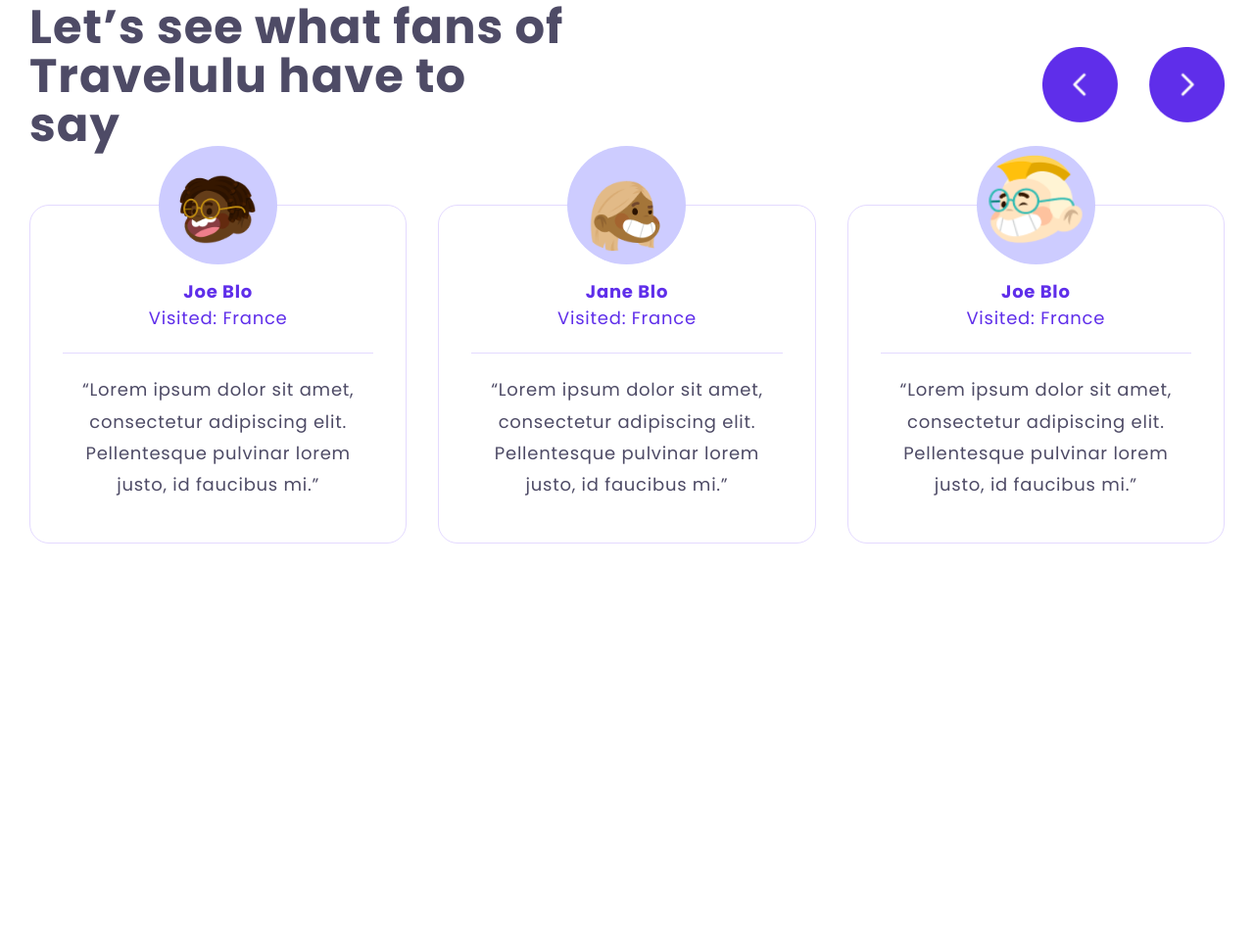
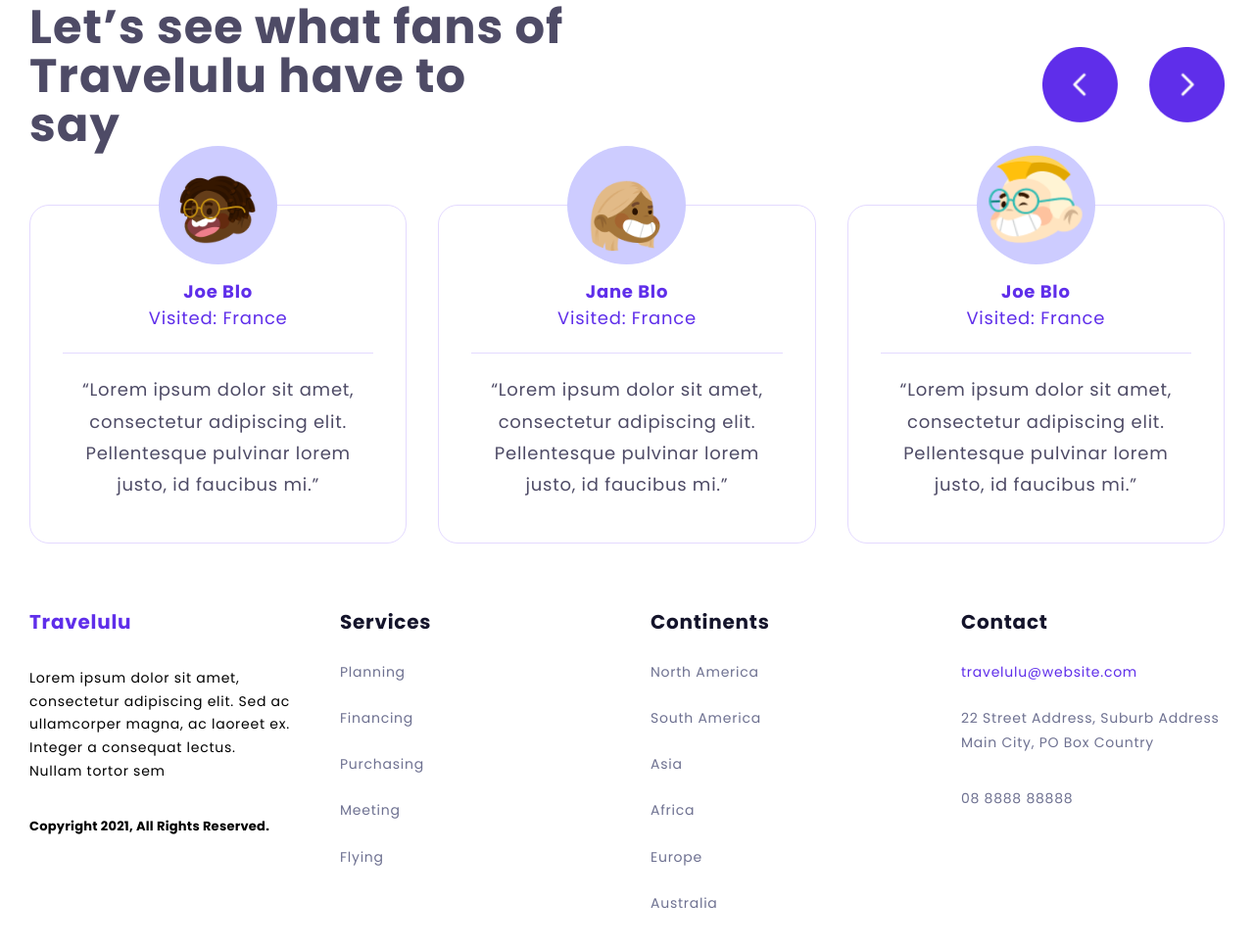
Before and after one commit to tahminajs76/TRAVEL, a plain HTML site: page index.html in a window 1280 px wide. Shown: the part 2600-3567 px from the top of the page at 98% size. Before the commit the page ends 3155 px from the top, so only its background shows below. Drawn offline with Linux system fonts and the light colour scheme; files whose address does not match are found by name.

Commit message:
finished footer

```diff
--- a/css/style.css
+++ b/css/style.css
@@ -450,6 +450,93 @@ button {
   padding-top: 21px;
 }
 
+.footer .blocks {
+  margin: 64px 0;
+  grid-template-columns: repeat(4, 1fr);
+  gap: 48px;
+}
+
+.footer .block .footer__block-title {
+  color: #14142b;
+  font-size: 20px;
+  font-weight: 600;
+  line-height: 1.6;
+  letter-spacing: 0.75px;
+  margin-bottom: 23px;
+}
+
+.footer .travelulu-block .footer__block-title {
+  color: #5f2eea;
+  margin-bottom: 30px;
+}
+
+.footer .travelulu-block .footer__block-texts {
+  color: #000;
+  font-size: 14px;
+  font-style: normal;
+  font-weight: 400;
+  line-height: 1.7;
+  letter-spacing: 0.75px;
+}
+
+.footer .travelulu-block .footer__block-copyright {
+  color: #000;
+  font-size: 13px;
+  font-style: normal;
+  font-weight: 600;
+  line-height: 1.8;
+  letter-spacing: 0.25px;
+  margin-top: 32px;
+}
+
+.footer .block ul {
+  padding: 0;
+  display: flex;
+  flex-direction: column;
+  align-items: start;
+  gap: 22px;
+}
+
+.footer .block ul li {
+  list-style: none;
+  color: #6e7191;
+  font-size: 14px;
+  font-style: normal;
+  font-weight: 400;
+  line-height: 1.8;
+  letter-spacing: 0.75px;
+  cursor: pointer;
+}
+
+.footer .contact-block .footer__block-link {
+  color: #5f2eea;
+  font-size: 14px;
+  font-style: normal;
+  font-weight: 400;
+  line-height: 1.8;
+  letter-spacing: 0.75px;
+  cursor: pointer;
+}
+
+.footer .contact-block .footer__block-address {
+  color: #6e7191;
+  font-size: 14px;
+  font-style: normal;
+  font-weight: 400;
+  line-height: 1.8;
+  margin: 22px 0 32px;
+  letter-spacing: 0.75px;
+}
+
+.footer .contact-block .footer__block-number {
+  color: #6e7191;
+  font-size: 14px;
+  font-style: normal;
+  font-weight: 400;
+  line-height: 1.8;
+  letter-spacing: 0.75px;
+}
+
 @media screen and (max-width: 1300px) {
   .container {
     padding-left: 30px;
@@ -610,6 +697,10 @@ button {
   .comments__cards .card {
     padding: 36px 15px;
   }
+
+  .footer .blocks {
+    grid-template-columns: repeat(2, 1fr);
+  }
 }
 
 @media screen and (max-width: 770px) {
@@ -681,6 +772,28 @@ button {
 
   .comments__buttons {
     display: none;
+  }
+
+  .footer .services-block {
+    display: none;
+  }
+
+  .footer .continets-block {
+    display: none;
+  }
+
+  .footer .blocks {
+    grid-template-columns: 1fr;
+    text-align: center;
+  }
+
+  .footer .blokcs .block {
+    width: 80%;
+    margin: 0 auto;
+  }
+
+  .footer .travelulu-block .footer__block-title {
+    font-size: 34px;
   }
 }
 
--- a/index.html
+++ b/index.html
@@ -194,6 +194,52 @@
           </div>
         </div>
       </section>
+      <footer class="footer">
+        <div class="footer__container container">
+          <div class="blocks grid">
+            <div class="travelulu-block block">
+              <div class="footer__block-title">Travelulu</div>
+              <div class="footer__block-texts">
+                Lorem ipsum dolor sit amet, consectetur adipiscing elit. Sed ac
+                ullamcorper magna, ac laoreet ex. Integer a consequat lectus.
+                Nullam tortor sem
+              </div>
+              <div class="footer__block-copyright">
+                Copyright 2021, All Rights Reserved.
+              </div>
+            </div>
+            <div class="services-block block">
+              <div class="footer__block-title">Services</div>
+              <ul>
+                <li>Planning</li>
+                <li>Financing</li>
+                <li>Purchasing</li>
+                <li>Meeting</li>
+                <li>Flying</li>
+              </ul>
+            </div>
+            <div class="continets-block block">
+              <div class="footer__block-title">Continents</div>
+              <ul>
+                <li>North America</li>
+                <li>South America</li>
+                <li>Asia</li>
+                <li>Africa</li>
+                <li>Europe</li>
+                <li>Australia</li>
+              </ul>
+            </div>
+            <div class="contact-block block">
+              <div class="footer__block-title">Contact</div>
+              <div class="footer__block-link">travelulu@website.com</div>
+              <div class="footer__block-address">
+                22 Street Address, Suburb Address Main City, PO Box Country
+              </div>
+              <div class="footer__block-number">08 8888 88888</div>
+            </div>
+          </div>
+        </div>
+      </footer>
     </div>
   </body>
 </html>
```
